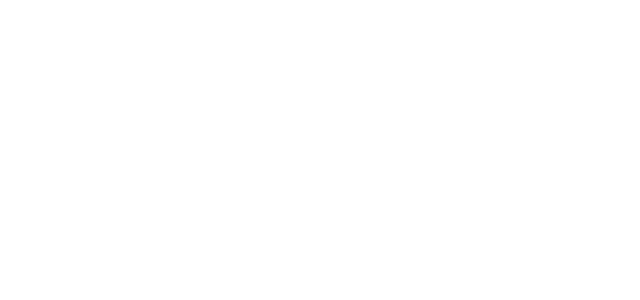
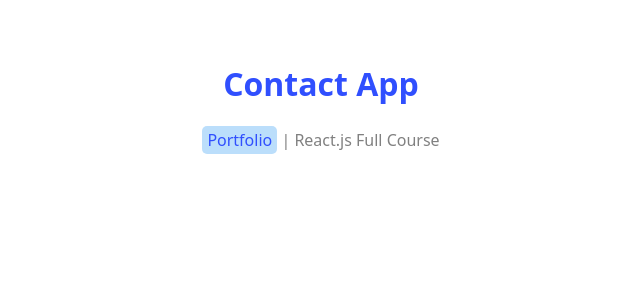
Before and after one commit to MohammadRezaKardgar0/ContactApp, a React (Vite) app: page / in a window 1280 px wide. Shown: the top 300 px of the page, without its empty margins (319-959 px from the left). Built offline with nearby package versions, Linux system fonts and the light colour scheme.

Commit message:
create header

```diff
--- a/src/App.jsx
+++ b/src/App.jsx
@@ -1,10 +1,11 @@
+import Header from "./components/Header";
 
 function App() {
-
   return (
     <>
+      <Header />
     </>
-  )
+  );
 }
 
-export default App
+export default App;
--- /dev/null
+++ b/src/components/Header.jsx
@@ -0,0 +1,14 @@
+import styles from "./Header.module.css";
+
+function Header() {
+  return (
+    <div className={styles.container}>
+      <h1>Contact App</h1>
+      <p>
+        <a href="#">Portfolio</a> | React.js Full Course
+      </p>
+    </div>
+  );
+}
+
+export default Header;
--- /dev/null
+++ b/src/components/Header.module.css
@@ -0,0 +1,27 @@
+.container {
+  margin: 50px 0;
+  text-align: center;
+}
+
+.container h1 {
+  color: #304ffe;
+  margin-bottom: 20px;
+}
+
+.container p {
+  color: gray;
+}
+
+.container a {
+  text-decoration: none;
+  color: #304ffe;
+  background-color: #bbdefb;
+  padding: 3px 5px;
+  border-radius: 5px;
+  transition: 0.2s all ease-in-out;
+}
+
+.container a:hover {
+  color: #bbdefb;
+  background-color: #304ffe;
+}
```
